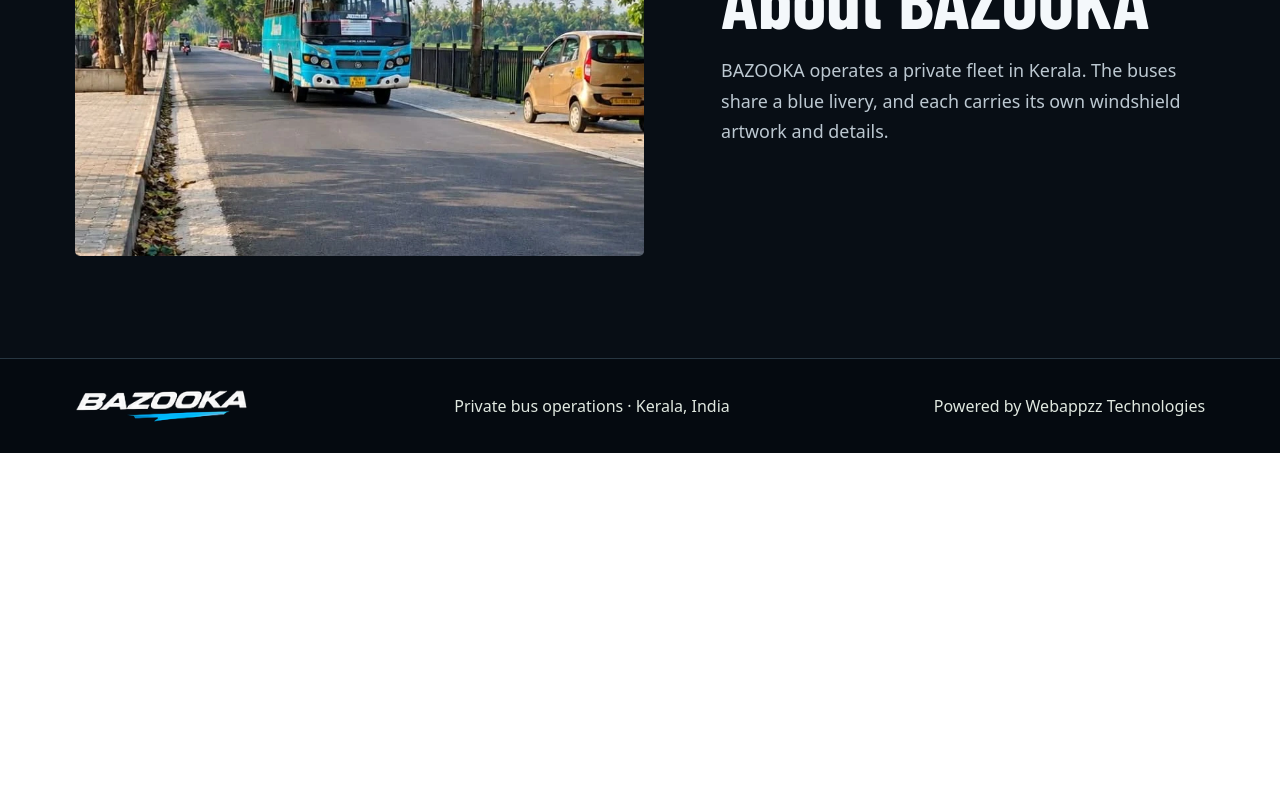
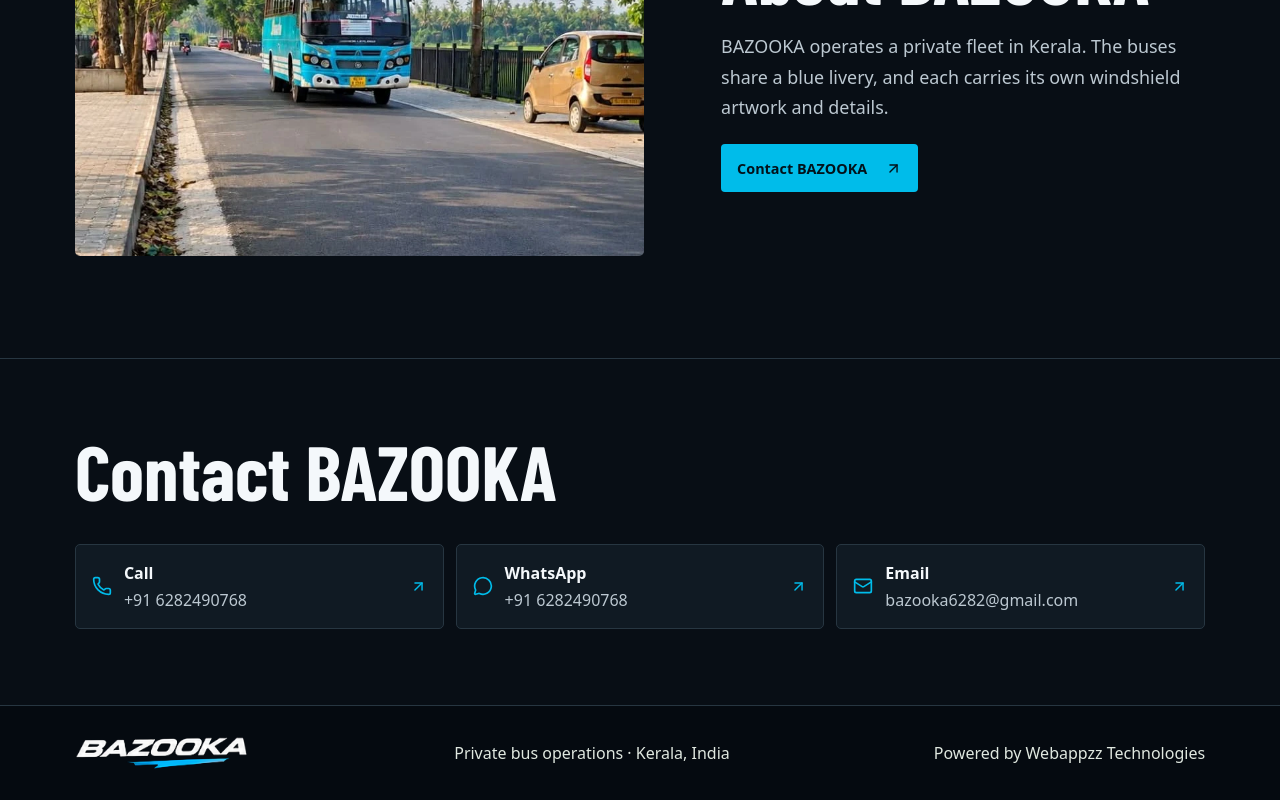
Before and after one commit to bazooka6282/B1, a Next.js app: page / in a window 1280 px wide. Shown: the part 1124-1924 px from the top of the page. Before the commit the page ends 1577 px from the top, so only its background shows below. Built offline with nearby package versions, Linux system fonts and the light colour scheme; no server answers; a web font is replaced by a local one.

Commit message:
Add call, WhatsApp and email links to the public fleet site

```diff
--- a/app/page.tsx
+++ b/app/page.tsx
@@ -1,5 +1,5 @@
 import Link from 'next/link';
-import { ArrowRight, ArrowUpRight, BusFront } from 'lucide-react';
+import { ArrowRight, ArrowUpRight, BusFront, Mail, MessageCircle, Phone } from 'lucide-react';
 import { Header, Wordmark } from './brand';
 import { getFleet, getContact } from '../lib/public-fleet';
 import { numberPlate, photos } from '../lib/fleet';
@@ -7,6 +7,9 @@ import { Gallery } from './gallery';
 import { FleetHero } from './fleet-hero';
 
 export const dynamic = 'force-dynamic';
+
+const phone = '+916282490768';
+const displayPhone = '+91 6282490768';
 
 const rainScenes: Record<string, string> = {
   '/fleet/ayshu-editorial.webp': 'ayshu',
@@ -23,7 +26,13 @@ function showcaseOrder(registration: string) {
 }
 
 export default async function Home() {
-  const [vehicles, contact] = await Promise.all([getFleet(), getContact()]);
+  const [vehicles, emailSetting] = await Promise.all([getFleet(), getContact()]);
+  const email = emailSetting ?? 'bazooka6282@gmail.com';
+  const contactLinks = [
+    { label: 'Call', detail: displayPhone, href: 'tel:' + phone, Icon: Phone },
+    { label: 'WhatsApp', detail: displayPhone, href: 'https://wa.me/' + phone.slice(1), Icon: MessageCircle },
+    { label: 'Email', detail: email, href: 'mailto:' + email, Icon: Mail },
+  ];
   const fleet = vehicles.slice().sort((a, b) => showcaseOrder(a.registration) - showcaseOrder(b.registration));
   const slides = fleet.flatMap(bus => {
     const photo = photos(bus)[0];
@@ -59,11 +68,23 @@ export default async function Home() {
 
       <section id="about" className="wrap fleet-story">
         <img src="/fleet/road.webp" alt="A BAZOOKA bus on a tree-lined Kerala road" loading="lazy" width={900} height={574} />
-        <div><h2>About BAZOOKA</h2><p>BAZOOKA operates a private fleet in Kerala. The buses share a blue livery, and each carries its own windshield artwork and details.</p>{contact && <a className="front-action" href={'mailto:' + contact}>Contact BAZOOKA <ArrowUpRight size={17} /></a>}</div>
+        <div><h2>About BAZOOKA</h2><p>BAZOOKA operates a private fleet in Kerala. The buses share a blue livery, and each carries its own windshield artwork and details.</p><Link className="front-action" href="#contact">Contact BAZOOKA <ArrowUpRight size={17} /></Link></div>
       </section>
 
       {shots.length > 0 && <section id="gallery" className="gallery-section"><div className="wrap"><h2>Fleet gallery</h2><Gallery shots={shots} /></div></section>}
+      <section id="contact" className="fleet-contact" aria-labelledby="contact-heading">
+        <div className="wrap">
+          <h2 id="contact-heading">Contact BAZOOKA</h2>
+          <div className="contact-grid">
+            {contactLinks.map(({ label, detail, href, Icon }) => <a className="contact-card" key={label} href={href}>
+              <Icon size={20} aria-hidden="true" />
+              <span><strong>{label}</strong><span className="contact-detail">{detail}</span></span>
+              <ArrowUpRight size={17} aria-hidden="true" />
+            </a>)}
+          </div>
+        </div>
+      </section>
     </main>
-    <footer id="contact"><div className="wrap footer"><Wordmark /><span>Private bus operations · Kerala, India</span>{contact && <a href={'mailto:' + contact}>Contact</a>}<a href="https://webappzz.com/">Powered by Webappzz Technologies</a></div></footer>
+    <footer><div className="wrap footer"><Wordmark /><span>Private bus operations · Kerala, India</span><a href="https://webappzz.com/">Powered by Webappzz Technologies</a></div></footer>
   </div>;
 }
--- a/app/style.css
+++ b/app/style.css
@@ -363,3 +363,31 @@
   .public-site .top .public-wordmark img { width: 120px; }
   .public-site .login-link svg:last-child { display: none; }
 }
+
+.fleet-contact {
+  padding-block: clamp(48px, 6vw, 88px);
+  border-top: 1px solid var(--showcase-line);
+  background: #080e15;
+}
+.contact-grid {
+  display: grid;
+  grid-template-columns: repeat(3, minmax(0, 1fr));
+  gap: 12px;
+  margin-top: clamp(22px, 3vw, 40px);
+}
+.contact-card {
+  display: grid;
+  grid-template-columns: auto minmax(0, 1fr) auto;
+  align-items: center;
+  gap: 12px;
+  padding: 16px;
+  border: 1px solid var(--showcase-line);
+  border-radius: 5px;
+  background: #101a23;
+}
+.contact-card:hover { border-color: var(--cyan); }
+.contact-card svg { color: var(--cyan); }
+.contact-detail { display: block; margin-top: 3px; color: var(--showcase-green); overflow-wrap: anywhere; }
+@media (max-width: 760px) {
+  .contact-grid { grid-template-columns: minmax(0, 1fr); }
+}
```
